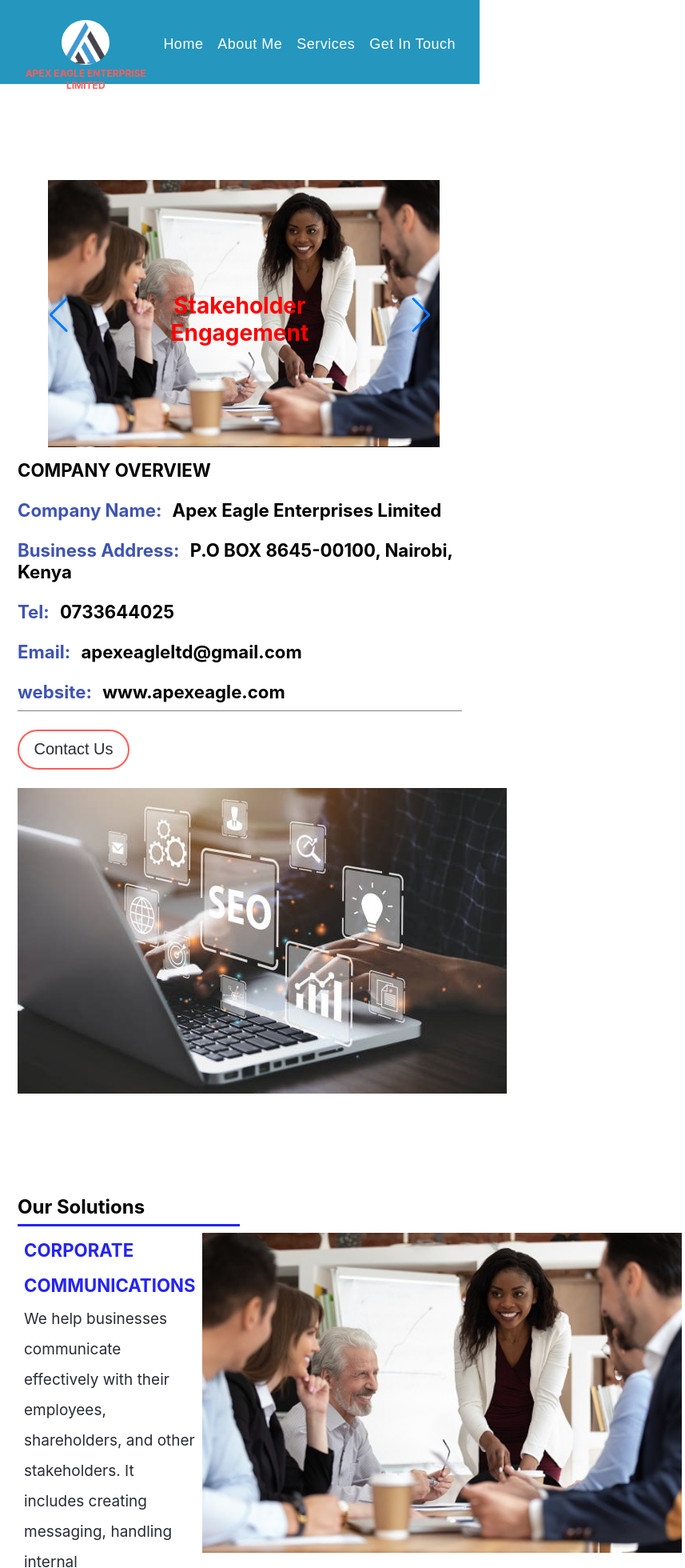
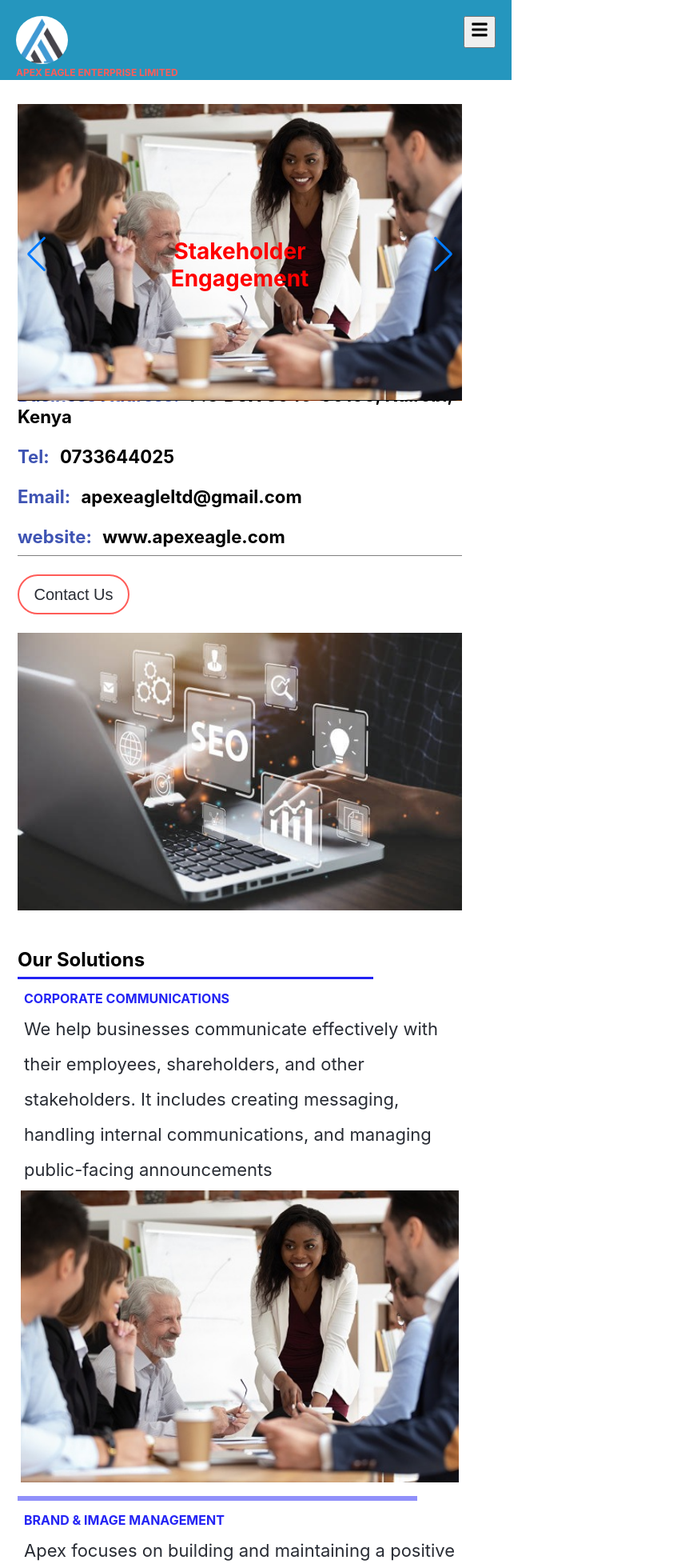
Before and after one commit to Nobby-code/apex-portfolio, a React (Create React App) app: page / in a window 600 px wide. Shown: the top 1960 px of the page at 80% size, 857 px wide, since content can reach past the window. Built offline with nearby package versions, Linux system fonts and the light colour scheme.

Commit message:
acreen size responsiveness complete

```diff
--- a/src/App.css
+++ b/src/App.css
@@ -851,11 +851,24 @@
   margin-left: 15px;
   font-weight: bold;
   /* float: right; */
+  bottom: 0;
+  left: 0;
+  background-color: wheat;
 }
 
 .scroll-top:hover {
   cursor: pointer;
 }
+
+.footer .footer-div .personal-det {
+  display: none;
+}
+
+.footer .footer-div .my-logo {
+  width: 100%;
+  text-align: center;
+}
+
 
 /*responsive on different screen sizes */
 @media screen and (max-width : 480px) {
@@ -1068,7 +1081,52 @@
 }
 
 @media screen and (min-width: 481px) and (max-width: 1024px){
-  .page{
+
+  .home {
+    flex-direction: column-reverse;
+  }
+
+  .home .profile-image {
+    width: 100%;
+  }
+
+  .home .personal-det {
+    width: 100%;
+  }
+
+  .resume .sol .solutions {
+    flex-direction: column;
+  }
+
+  .resume .sol .solution-rev {
+    flex-direction: column-reverse;
+  }
+
+  .resume .solutions .img-div {
+    width: 100%;
+  }
+
+  .resume .solutions .solution-details h3 {
+    font-size: 16px;
+  }
+
+  .resume .solutions .img-div img {
+    width: 100%;
+    height: 90%;
+    text-align: center;
+    margin: 0;
+    padding: 0;
+  }
+
+  .resume .solutions .solution-details {
+    width: 100%;
+    font-size: 22px;
+  }
+
+  .resume-content .resume-list-content {
+    width: 100%;
+  }
+  /* .page{
     padding-top: 100px;
   }
   .my-navs{
@@ -1077,10 +1135,8 @@
   }
   .my-header{
     padding-top: 25px;
-    /* font-size: 24px; */
   }
   .my-header .my-logo{
-    /* font-size: 32px; */
     font-weight: bold;
   }
   .home{
@@ -1092,16 +1148,6 @@
     width: 90%;
     margin: 0 auto;
   }
-
-  /* .profile-image img {
-    width: 80%;
-    height: 76%;
-    border-radius: 50%;
-    transition: 1s ease;
-    opacity: 0.5;
-    text-align: center;
-    align-items: center;
-  } */
 
   .description-para{
     font-size: 30px;
@@ -1138,9 +1184,6 @@
     justify-content: space-between;
     width: 100%;
   }
-  /* .resume-list{
-    width: 30%;
-  } */
   .resume-content .resume-list-content{
     width: 50%;
   }
@@ -1184,10 +1227,10 @@
     font-size: 	22px;
     width: 90%;
     height: 300px;
-  }
+  } */
 }
 
-@media screen and (min-width: 1025px){
+/* @media screen and (min-width: 1025px){
   .about-header{
     width: 160px;
   }
@@ -1204,13 +1247,12 @@
     margin: 10px 0;
   }
   .mailing input, textarea{
-    /* font-size: 24px; */
     padding: 4px;
   }
   textarea{
     width: 96%;
   }
-}
+} */
 @media screen and (min-width: 540px) and (max-width: 600px){
   .vertical {
     display: none;
@@ -1224,17 +1266,224 @@
     width: 90%;
   }
 
-  .projects .specific-project,
-  .interests .specific-interest,
-  .work-history div,
-  .skills .skill-specific .js,
-  .skills .skill-specific .react,
-  .skills .skill-specific .node,
-  .skills .skill-specific .css,
-  .skills .skill-specific .html,
-  .skills .skill-specific .sql {
+  .my-header {
     width: 100%;
+
+  }
+  .my-header .my-navs {
+    display: none;
+  }
+
+  .bars {
+    display: block;
+    font-size: 22px;
+    text-align: center;
+  }
+
+  .logo-and-bar {
+    display: flex;
+    flex-direction: row-reverse;
+    justify-content: space-between;
+    width: 100%;
+    font-size: 10px;
+  }
+
+  .logo-and-bar .my-logo {
+    width: 60%;
+    font-size: 30px;
+    text-align: left;
+  }
+
+  .logo-and-bar .my-logo{
+    font-size: 12px;
+  }
+
+  .logo-and-bar .my-logo img {
+    width: 18%;
+  }
+
+  .home {
+    flex-direction: column-reverse;
+    /* margin-top: 20px; */
+    justify-content: space-between;
+    height: auto;
+  }
+
+  .profile-image {
+    width: 100%;
+    height: 250px;
+    text-align: center;
+    align-items: center;
+    margin: 0;
+    padding: 0;
+  }
+
+  .profile-image img {
+    margin: 0;
+    padding: 0;
+    text-align: center;
+    align-items: center;
+    /* margin-left: 20px; */
+    width: 100%;
+    height: 100%;
+    /* padding-top: 20px; */
+  }
+
+  .social-media img{
+    width: 100%;
+  }
+
+  .profile-imag img:hover {
+    width: 100%;
+    height: 94%;
+  }
+
+  .home .personal-det {
+    margin: 0;
+    padding: 0;
+  }
+
+  /*about page*/
+  .about .about-div {
+    flex-direction: column;
+  }
+  .about .my-image {
+    width: 100%;
+    margin: 6px auto;
+    padding: 0;
+    text-align: center;
+  }
+
+  .about .my-image img{
+    width: 96%;
+    text-align: center;
+    margin: 0 auto;
+    margin-right: 10px;
+  }
+
+  .about-div .about-info {
+    width: 98%;
+  }
+
+  .about-div .about-info p {
+    font-size: 20px;
+  }
+
+  .about .about-header {
+    width: 80%;
+  }
+
+  /*resume */
+  .vertical {
+    display: none;
+  }
+
+  .resume .resume-content {
+    flex-direction: column;
+    justify-content: space-evenly;
+  }
+
+  .resume .resume-header {
+    width: 80%;
+  }
+
+  .resume .solutions {
+    flex-direction: column;
+  }
+
+  .resume .solution-rev {
+    display: flex;
+    flex-direction: column-reverse;
+  }
+
+  .resume .solutions .img-div {
+    width: 100%;
+  }
+
+  .resume .solutions .solution-details h3 {
+    font-size: 16px;
+  }
+
+  .resume .solutions .img-div img {
+    width: 100%;
+    height: 90%;
+    text-align: center;
+    margin: 0;
+    padding: 0;
+  }
+
+  /* .resume .solutions img {
+    width: 70%;
+    text-align: center;
+    align-items: center;
+  } */
+
+  .resume .solutions .solution-details {
+    width: 100%;
+  }
+
+  .resume-content .resume-list-content {
+    width: 100%;
+  }
+
+  .projects .specific-project {
     margin: 10px 0;
+  }
+
+  .work-history div {
+    margin: 10px 0;
+  }
+
+  .resume,
+  .about,
+  .contacts {
+    height: auto;
+  }
+
+  /*contacts page */
+  .contacts-content {
+    flex-direction: column;
+    justify-content: space-evenly;
+  }
+
+  .contacts-content .first-cont-info,
+  .contacts-content .mailing {
+    width: 90%;
+  }
+
+  .contacts .contact-header {
+    width: 80%;
+  }
+
+  .mailing{
+    width: 100%;
+  }
+  .mailing .contacts-form{
+    width: 100%;
+  }
+  .contacts-form input, textarea{
+    width: 100%;
+    padding: 4px;
+    font-size: 20px;
+  }
+
+  .first-cont-info h2{
+    padding-bottom: 12px;
+  }
+
+  .hidden-menu {
+    display: flex;
+    flex-direction: column;
+    justify-content: space-evenly;
+  }
+
+  .footer .footer-div .personal-det {
+    display: none;
+  }
+
+  .footer .footer-div .my-logo {
+    width: 100%;
+    text-align: center;
   }
 
 }
@@ -1273,13 +1522,49 @@
 }
 
 .footer {
-  color: black;
+  /* color: black; */
   text-align: center;
   font-weight: bold;
+  background-color: #282c34;
 }
 
 .footer img {
   padding: 10px;
-  height: 60px;
-  width: 50px;
+  height: 80px;
+  width: 80px;
+  border-radius: 50%;
 }
+
+.footer .footer-div {
+  padding: 4px;
+}
+
+.footer .footer-div .personal-det {
+  font-size: 16px;
+  padding: 4px;
+}
+.footer .footer-div .personal-det .main-name{
+  color: #FF5C58;
+}
+
+.footer .footer-div .personal-det span {
+  color: #2596be;
+}
+
+.footer .my-logo p{
+  color: #FF5C58;
+}
+
+.footer .footer-div {
+  display: flex;
+  flex-direction: row;
+  justify-content: space-between;
+  text-align: left;
+  font-size: 20px;
+  /* width: 70%; */
+}
+
+.footer-bottom {
+  background-color: rgb(78, 68, 68);
+  padding: 10px;
+}
--- a/src/components/Main.js
+++ b/src/components/Main.js
@@ -104,7 +104,7 @@
                     </button>
                     {/* <div>Logo</div> */}
                     <div className="my-logo">
-                        <img src={Logo2} />
+                        <img src={Logo2} alt='' />
                         <p>APEX EAGLE ENTERPRISE LIMITED</p>
                     </div>
                 </div>
@@ -383,9 +383,45 @@
                     <div className='horizontal'></div>
                 </div>
             </div>
-            {/* <div ref={techRef} className="page">
-                Technologies
-            </div> */}
+
+            <div ref={contRef} className="contacts page">
+                {/* <h3 className='contacts-header'>Contacts</h3> */}
+                <h4 className='contact-header'>Contact Us</h4>
+                <div className='contacts-content'>
+                    <div className='first-cont-info'>
+                        <h2>For Enquiries, please get in touch with us...</h2>
+                        <div className='my-contact'>
+                            <ul className='my-contact-icons'>
+                                <li><FaPhoneAlt /></li>
+                                <li><FaEnvelope /></li>
+                                <li><FaMapMarker /></li>
+                            </ul>
+                            <ul>
+                                <li>0733644025</li>
+                                <li>apexeagleltd@gmail.com</li>
+                                <li>P.O Box 8645-00100, Nairobi, Kenya</li>
+                            </ul>
+                        </div>
+                        {/* <h3 className='sites-header'>Social sites:</h3> */}
+                        {/* <ul className='social-links'>
+            <li><a href='#' target="_blank" rel="noreferrer"><em><FaFacebook /></em><span>Facebook</span></a></li>
+            <li><a href='#' target="_blank" rel="noreferrer"><em><FaTwitter /></em><span>Twitter</span></a></li>
+            <li><a href='#' target="_blank" rel="noreferrer"><em><FaInstagram /></em><span>Instagram</span></a></li>
+        </ul> */}
+                    </div>
+                    <div className='mailing'>
+                        <h3>Please mail us here</h3>
+                        <form className="contacts-form">
+                            <input type='text' placeholder='Name' required /> <br />
+                            <input type='text' placeholder='Subject' required /> <br />
+                            <input type='email' placeholder='Email' required /> <br />
+                            <textarea cols='50' rows='8' placeholder='Message...' required /> <br />
+                            <button className="contacts-button">Submit</button>
+                        </form>
+
+                    </div>
+                </div>
+            </div>
             <div ref={aboutRef} className="about page">
                 {/* <h4 className='about-header'>Our Highlights</h4> */}
                 <div className='about-div'>
@@ -490,53 +526,49 @@
 
             </div>
 
-            <div ref={contRef} className="contacts page">
-                {/* <h3 className='contacts-header'>Contacts</h3> */}
-                <h4 className='contact-header'>Contact Us</h4>
-                <div className='contacts-content'>
-                    <div className='first-cont-info'>
-                        <h2>For Enquiries, please get in touch with us...</h2>
-                        <div className='my-contact'>
-                            <ul className='my-contact-icons'>
-                                <li><FaPhoneAlt /></li>
-                                <li><FaEnvelope /></li>
-                                <li><FaMapMarker /></li>
-                            </ul>
-                            <ul>
-                                <li>0733644025</li>
-                                <li>apexeagleltd@gmail.com</li>
-                                <li>P.O Box 8645-00100, Nairobi, Kenya</li>
-                            </ul>
+            <div className='footer'>
+                <div className='footer-div'>
+                    <div className="my-logo">
+                        <img src={Logo2} alt='' />
+                        <p>APEX EAGLE ENTERPRISE LIMITED</p>
                     </div>
-                        {/* <h3 className='sites-header'>Social sites:</h3> */}
-                        {/* <ul className='social-links'>
-                            <li><a href='#' target="_blank" rel="noreferrer"><em><FaFacebook /></em><span>Facebook</span></a></li>
-                            <li><a href='#' target="_blank" rel="noreferrer"><em><FaTwitter /></em><span>Twitter</span></a></li>
-                            <li><a href='#' target="_blank" rel="noreferrer"><em><FaInstagram /></em><span>Instagram</span></a></li>
-                        </ul> */}
+
+                    <div className='personal-det'>
+                        <h3 className='name main-name'>COMPANY OVERVIEW</h3>
+                        <br />
+                        <div className='o-view'>
+                            <div>
+                                <div>
+                                    <h4 className='name'><span>Company Name: </span>Apex Eagle Enterprises Limited</h4>
                                 </div>
-                    <div className='mailing'>
-                        <h3>Please mail us here</h3>
-                        <form className="contacts-form">
-                            <input type='text' placeholder='Name' required /> <br />
-                            <input type='text' placeholder='Subject' required /> <br />
-                            <input type='email' placeholder='Email' required /> <br />
-                            <textarea cols='50' rows='8' placeholder='Message...' required /> <br />
-                            <button className="contacts-button">Submit</button>
-                        </form>
-
+                                <br />
+                                <div>
+                                    <h4 className='name'><span>Business Address: </span>P.O BOX 8645-00100, Nairobi, Kenya</h4>
+                                </div>
+                                <br />
+                                <div>
+                                    <h4 className='name'><span>Tel: </span>0733644025</h4>
+                                </div>
+                                <br />
+                                <div>
+                                    <h3 className='name'><span>Email: </span>apexeagleltd@gmail.com</h3>
+                                </div>
+                                <br />
+                                <div>
+                                    <h3 className='name'><span>website: </span>www.apexeagle.com</h3>
                                 </div>
                             </div>
                         </div>
-            <div className='footer'>
-                <img src={Logo2} alt="" />
-                <p>Apex Eagle Enterprise Limited @copy; 2023</p>
+                    </div>
                 </div>
                 <button onClick={() => window.scrollTo({
                     left: 0,
                     top: 0,
                     behavior: 'smooth',
-            })} className='scroll-top'>scroll to top</button>
+                })} className='scroll-top' >scroll to top
+                </button>
+                <p className='footer-bottom'>Apex Eagle Enterprise Limited &copy; Copyright 2023</p>
+            </div>
         </div>
     )
 }
```
Lines whose indentation alone changed are shown as unchanged.
